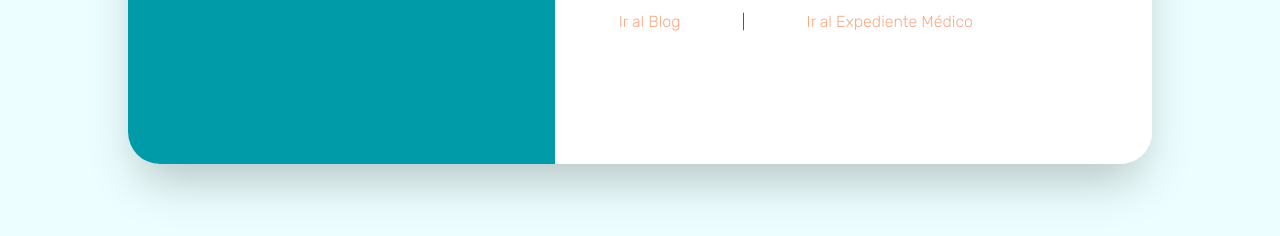
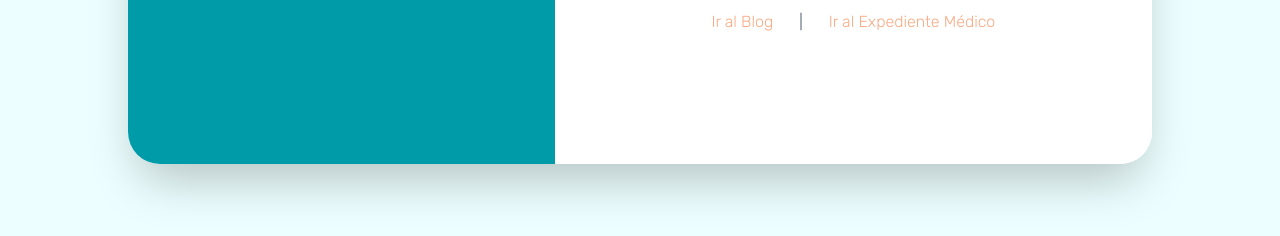
Before and after one commit to techneogaleno/ng-website, an Astro site: page /unsubscribe in a window 1280 px wide. Shown: the part 486-722 px from the top of the page. Built offline with nearby package versions, Linux system fonts and the light colour scheme; Astro itself is replaced by a stand-in of ours.

Commit message:
add unsubscribe

```diff
--- a/src/pages/unsubscribe.astro
+++ b/src/pages/unsubscribe.astro
@@ -59,7 +59,7 @@
             Estaremos aquí esperándote cuando decidas regresar.
           </p>
           <div
-            class="w-full mt-4 text-center flex gap-4"
+            class="w-full mt-4 text-center flex justify-center gap-4"
           >
             <!-- class="min-w-[200px] bg-[#009ba9]/80 rounded-[7px] text-[#fff] p-2 flex justify-center cursor-pointer hover:bg-[#009ba9]" -->
             <a
@@ -67,7 +67,7 @@
               href="https://blog.neogaleno.com"
               >Ir al Blog</a
             >
-            <span class="w-[20%] text-slate-600 text-center">|</span>
+            <span class="w-[5%] text-slate-600 text-center">|</span>
 
             <a
               href="https://www.neogaleno.com"
```
